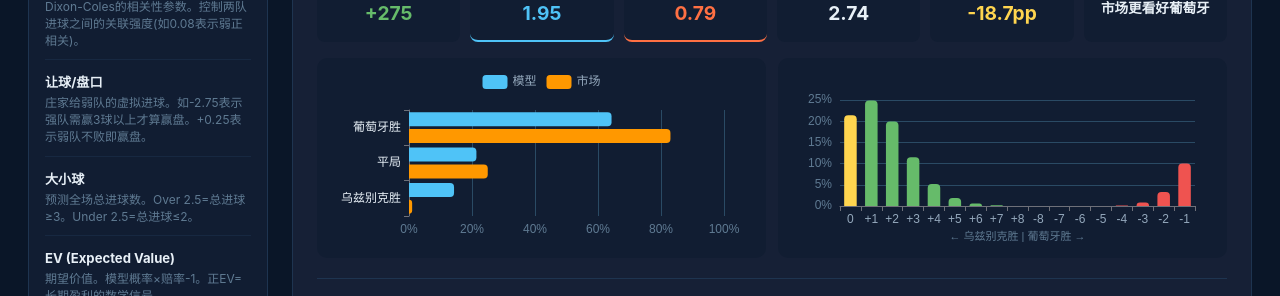
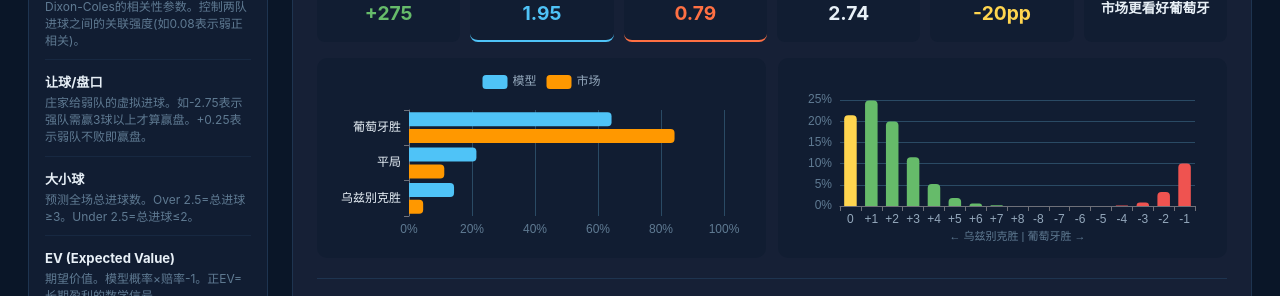
Before and after one commit to ChandlerTian/worldCup, a website built with Vite: page index.html in a window 1280 px wide. Shown: the part 591-887 px from the top of the page. Built offline with nearby package versions, Linux system fonts and the light colour scheme.

Commit message:
Integrate real market odds from The Odds API (betrivers) — 替换模型估算为真实盘口

```diff
--- a/src/data/today-predictions.ts
+++ b/src/data/today-predictions.ts
@@ -1,15 +1,15 @@
 import type { MatchPrediction, GoalDistribution, TournamentStats, CommercialAnalysis } from '../types'
 
 // ====== 6/23 (K/L组R2 — Form因子激活) ======
-// ⚠️ market数据为模型估算(基于Elo)，非真实盘口。真实赔率待获取后更新。
+// ✅ market数据来源: The Odds API (betrivers, 实时盘口)
 export const todayPredictions: MatchPrediction[] = [
   {
     team1: '葡萄牙', team2: '乌兹别克', group: 'K', ground: '休斯顿', time: '13:00 UTC-5',
     elo1: 1989, elo2: 1714, eloDiff: 275,
     model: { home: 0.6434, draw: 0.2138, away: 0.1427 },
-    market: { home: 0.83, draw: 0.25, away: 0.01, _note: '模型估算(非真实盘口)' },
+    market: { home: 0.8427, draw: 0.112, away: 0.0453, _note: 'The Odds API (betrivers)' },
     lambda: { home: 1.95, away: 0.79, total: 2.74 },
-    gap: { team: '葡萄牙', value: -18.7, direction: 'market_higher' },
+    gap: { team: '葡萄牙', value: -20.0, direction: 'market_higher' },
     formation1: '4-3-3', formation2: '4-2-3-1', coach1: '马丁内斯', coach2: '卡塔内茨',
     style1: 'Ronaldo核心+快速边路。首轮1-1平刚果(金)表现低于预期。', style2: '首轮1-3负哥伦比亚但Fayzullaev进球。今天必全力防守求1分。',
     lineup1: 'Diogo Costa; Dalot, R Dias, Inacio, N Mendes; B Fernandes, Palhinha, B Silva; P Neto, Ronaldo, R Leao', lineup2: 'Ergashev; Alijonov, Khusanov, Ashurmatov, Abdullaev; Fayzullaev, Khamrobekov, Shukurov, Urunov; Sergeev',
@@ -49,9 +49,9 @@ export const todayPredictions: MatchPrediction[] = [
     team1: '哥伦比亚', team2: '刚果(金)', group: 'K', ground: '瓜达拉哈拉', time: '16:00 UTC-6',
     elo1: 1982, elo2: 1652, eloDiff: 330,
     model: { home: 0.7192, draw: 0.1811, away: 0.0997 },
-    market: { home: 0.87, draw: 0.25, away: 0.01, _note: '模型估算(非真实盘口)' },
+    market: { home: 0.6147, draw: 0.2442, away: 0.1411, _note: 'The Odds API (betrivers)' },
     lambda: { home: 2.2, away: 0.68, total: 2.88 },
-    gap: { team: '哥伦比亚', value: -15.1, direction: 'market_higher' },
+    gap: { team: '哥伦比亚', value: 10.4, direction: 'model_higher' },
     formation1: '4-2-3-1', formation2: '4-3-3', coach1: '洛伦索', coach2: '德萨布雷',
     style1: '首轮3-1胜乌兹别克→Luis Diaz状态火热。赢则6分锁定出线。', style2: '首轮1-1逼平葡萄牙=最大冷门! Wissa进球证明攻击力。',
     lineup1: 'Vargas; Munoz, Cuesta, Lucumi, Mojica; Lerma, Uribe; Arias, James, L Diaz; J Duran', lineup2: 'M\'Pasi; Kalulu, Mbemba, Inonga, Masuaku; Pickel, Moutoussamy; Wissa, Kakuta, Bongonda; Bakambu',
@@ -90,9 +90,9 @@ export const todayPredictions: MatchPrediction[] = [
     team1: '英格兰', team2: '加纳', group: 'L', ground: '波士顿', time: '17:00 UTC-4',
     elo1: 2024, elo2: 1510, eloDiff: 514,
     model: { home: 0.8447, draw: 0.1166, away: 0.0387 },
-    market: { home: 0.951, draw: 0.25, away: 0.01, _note: '模型估算(非真实盘口)' },
+    market: { home: 0.8117, draw: 0.1356, away: 0.0527, _note: 'The Odds API (betrivers)' },
     lambda: { home: 2.65, away: 0.43, total: 3.08 },
-    gap: { team: '英格兰', value: -10.6, direction: 'market_higher' },
+    gap: { team: '英格兰', value: 3.3, direction: 'model_higher' },
     formation1: '4-2-3-1', formation2: '4-3-3', coach1: '图赫尔', coach2: '阿多',
     style1: '首轮4-2胜克罗地亚→攻击力全开(4球!)。赢则6分锁定出线。', style2: '首轮1-0胜巴拿马→3分! Kudus是关键。防守需大幅提升vs英4球线。',
     lineup1: 'Pickford; TAA, Stones, Guehi, Shaw; Rice, Bellingham; Saka, Foden, Grealish; Kane', lineup2: 'Ati-Zigi; Seidu, Djiku, Salisu, Mensah; Samed, Abdul Samed; Kudus, J Ayew, Sulemana; I Williams',
@@ -131,9 +131,9 @@ export const todayPredictions: MatchPrediction[] = [
     team1: '巴拿马', team2: '克罗地亚', group: 'L', ground: '多伦多', time: '20:00 UTC-4',
     elo1: 1730, elo2: 1912, eloDiff: -182,
     model: { home: 0.1952, draw: 0.2367, away: 0.5681 },
-    market: { home: 0.26, draw: 0.25, away: 0.49, _note: '模型估算(非真实盘口)' },
+    market: { home: 0.1407, draw: 0.2209, away: 0.6384, _note: 'The Odds API (betrivers)' },
     lambda: { home: 0.94, away: 1.78, total: 2.72 },
-    gap: { team: '巴拿马', value: -6.5, direction: 'market_higher' },
+    gap: { team: '巴拿马', value: 5.4, direction: 'market_higher' },
     formation1: '5-3-2', formation2: '4-3-3', coach1: '克里斯蒂安森', coach2: '达利奇',
     style1: '首轮0-1负加纳→未进球但仅丢1球→防守纪律尚可。', style2: '首轮2-4负英格兰→进2球但防守老化暴露。必须赢否则0分垫底。',
     lineup1: 'Mejia; Murillo, Escobar, Cordoba, Andrade, Davis; Godoy, Carrasquilla, Barcenas; Fajardo, Diaz', lineup2: 'Livakovic; Stanisic, Sutalo, Gvardiol, Sosa; Modric, Brozovic, Kovacic; Pasalic, Kramaric, Perisic',
```
Also changed, not shown: dist/index.html.
